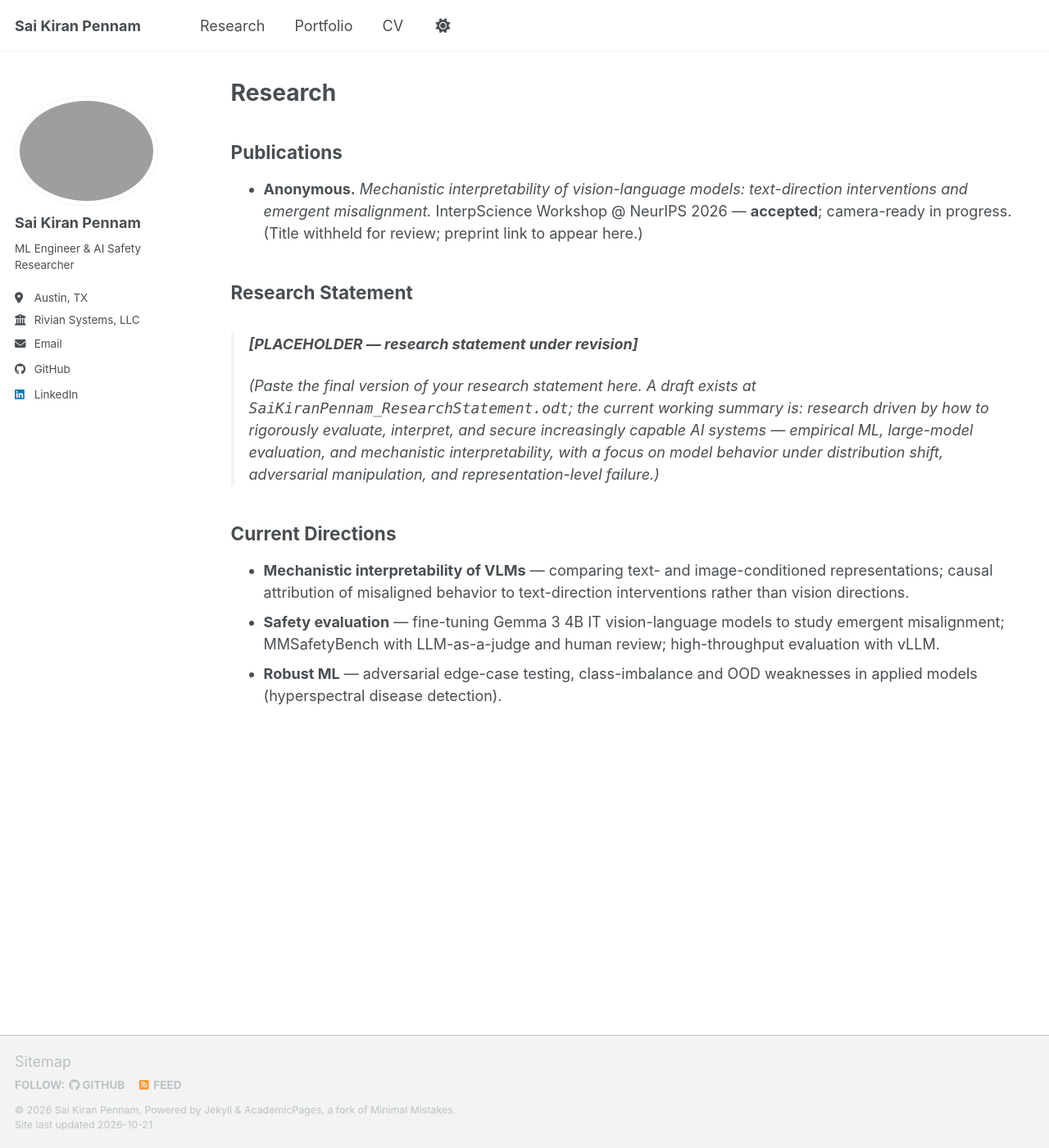
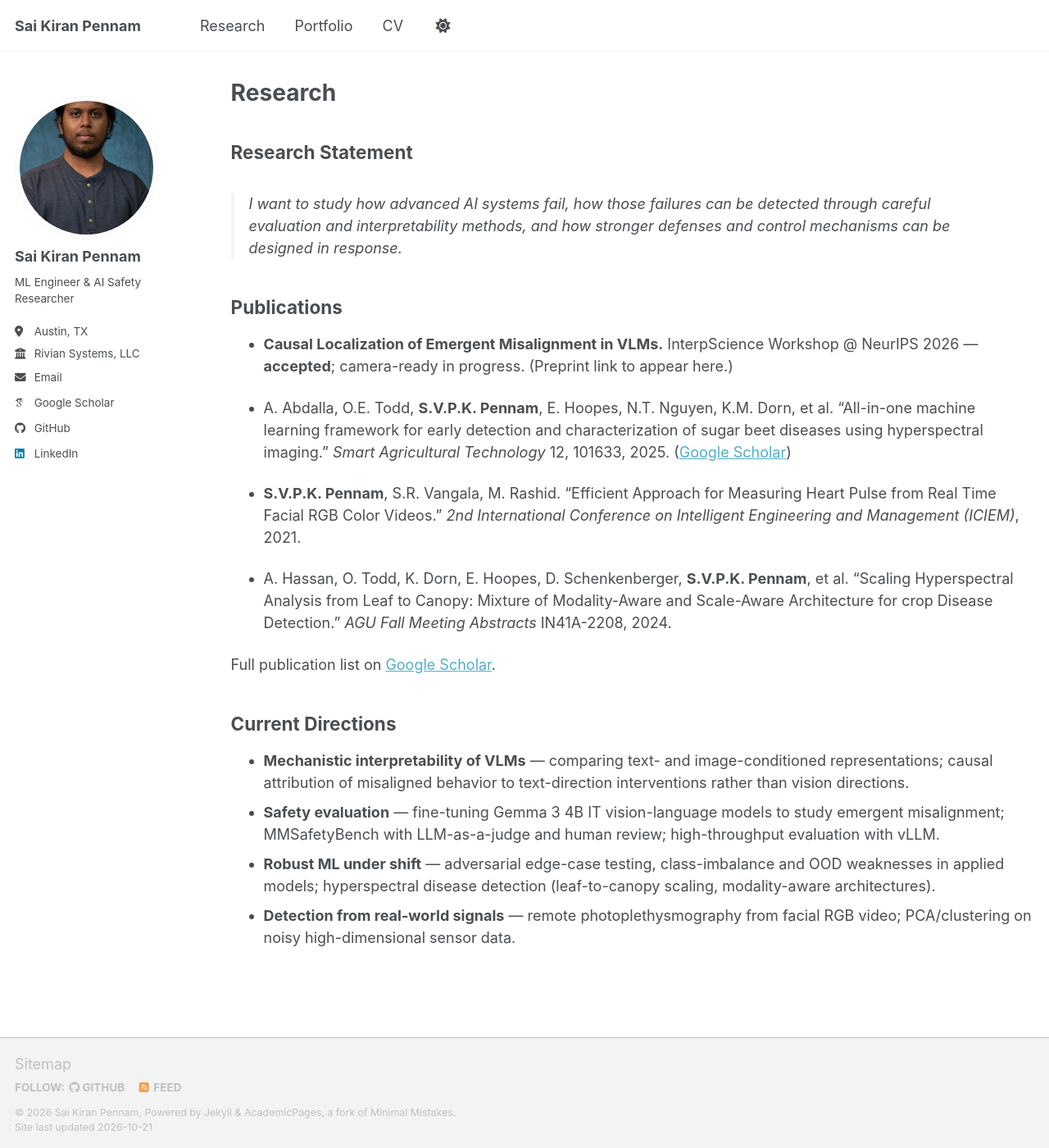
Before and after one commit to saikiranpennam/saikiranpennam.github.io, a Jekyll site: the page built from _pages/research.md, in a window 1280 px wide and 1400 px high. Shown: the whole window at 82% size. Built offline with Jekyll 4.4.1, drawn with Linux system fonts in a browser that asks for light colours; some web fonts are replaced; a script bundle is joined from its source files by our own code; library files that are not in the unit come from our copies.

Commit message:
Research statement sentence, paper title, Scholar publications, avatar photo, advisor placeholder kept

```diff
--- a/_config.yml
+++ b/_config.yml
@@ -23,7 +23,7 @@ repository               : "saikiranpennam/saikiranpennam.github.io"
 #               Additional customization can be done by editing /_includes/author-profile.html
 author:
   # Biographic information
-  avatar           :
+  avatar           : "profile.jpg"
   name             : "Sai Kiran Pennam"
   pronouns         : # example: "she/her"
   bio              : "ML Engineer & AI Safety Researcher"
@@ -35,7 +35,7 @@ author:
   # Academic websites
   academia         : # URL
   arxiv            : # URL - Update with the correct link to your profile
-  googlescholar    :
+  googlescholar    : "https://scholar.google.com/citations?user=GL1eVKgAAAAJ"
   inspire-hep      : # URL
   impactstory      : # URL
   orcid            :
--- a/_pages/research.md
+++ b/_pages/research.md
@@ -5,20 +5,26 @@ permalink: /research/
 author_profile: true
 ---
 
+## Research Statement
+
+> I want to study how advanced AI systems fail, how those failures can be detected through careful evaluation and interpretability methods, and how stronger defenses and control mechanisms can be designed in response.
+
 ## Publications
 
-* **Anonymous.** *Mechanistic interpretability of vision-language models: text-direction interventions and emergent misalignment.* InterpScience Workshop @ NeurIPS 2026 — **accepted**; camera-ready in progress. (Title withheld for review; preprint link to appear here.)
+* **Causal Localization of Emergent Misalignment in VLMs.** InterpScience Workshop @ NeurIPS 2026 — **accepted**; camera-ready in progress. (Preprint link to appear here.)
+  <!-- TODO: add arXiv/PDF link when the camera-ready version is public. -->
 
-<!-- TODO: replace with the real citation + arXiv/PDF link once the camera-ready version is public. -->
+* A. Abdalla, O.E. Todd, **S.V.P.K. Pennam**, E. Hoopes, N.T. Nguyen, K.M. Dorn, et al. "All-in-one machine learning framework for early detection and characterization of sugar beet diseases using hyperspectral imaging." *Smart Agricultural Technology* 12, 101633, 2025. ([Google Scholar](https://scholar.google.com/citations?user=GL1eVKgAAAAJ))
 
-## Research Statement
+* **S.V.P.K. Pennam**, S.R. Vangala, M. Rashid. "Efficient Approach for Measuring Heart Pulse from Real Time Facial RGB Color Videos." *2nd International Conference on Intelligent Engineering and Management (ICIEM)*, 2021.
 
-> **[PLACEHOLDER — research statement under revision]**
->
-> *(Paste the final version of your research statement here. A draft exists at `SaiKiranPennam_ResearchStatement.odt`; the current working summary is: research driven by how to rigorously evaluate, interpret, and secure increasingly capable AI systems — empirical ML, large-model evaluation, and mechanistic interpretability, with a focus on model behavior under distribution shift, adversarial manipulation, and representation-level failure.)*
+* A. Hassan, O. Todd, K. Dorn, E. Hoopes, D. Schenkenberger, **S.V.P.K. Pennam**, et al. "Scaling Hyperspectral Analysis from Leaf to Canopy: Mixture of Modality-Aware and Scale-Aware Architecture for crop Disease Detection." *AGU Fall Meeting Abstracts* IN41A-2208, 2024.
+
+Full publication list on [Google Scholar](https://scholar.google.com/citations?user=GL1eVKgAAAAJ).
 
 ## Current Directions
 
 - **Mechanistic interpretability of VLMs** — comparing text- and image-conditioned representations; causal attribution of misaligned behavior to text-direction interventions rather than vision directions.
 - **Safety evaluation** — fine-tuning Gemma 3 4B IT vision-language models to study emergent misalignment; MMSafetyBench with LLM-as-a-judge and human review; high-throughput evaluation with vLLM.
-- **Robust ML** — adversarial edge-case testing, class-imbalance and OOD weaknesses in applied models (hyperspectral disease detection).
+- **Robust ML under shift** — adversarial edge-case testing, class-imbalance and OOD weaknesses in applied models; hyperspectral disease detection (leaf-to-canopy scaling, modality-aware architectures).
+- **Detection from real-world signals** — remote photoplethysmography from facial RGB video; PCA/clustering on noisy high-dimensional sensor data.
```
Also changed, not shown: _pages/about.md (+1 -1 lines), images/profile.jpg (added).
